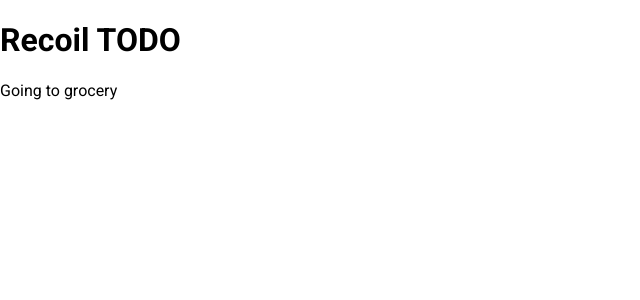
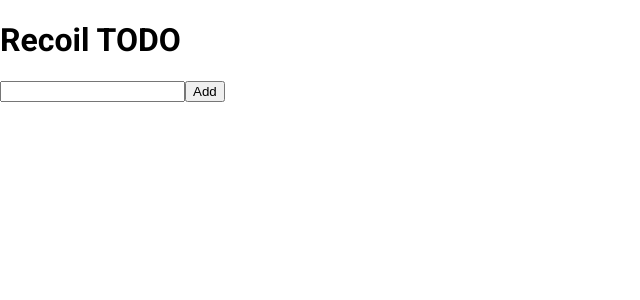
Before and after one commit to eastend-street/recoil-todo, a React (Create React App) app: page / in a window 1280 px wide. Shown: the top 300 px of the page, without its empty margins (0-640 px from the left). Built offline with nearby package versions, Linux system fonts and the light colour scheme.

Commit message:
made todo creator

```diff
--- a/src/App.tsx
+++ b/src/App.tsx
@@ -1,17 +1,19 @@
 import React from "react";
-import { RecoilRoot} from "recoil";
+import { RecoilRoot } from "recoil";
 
 import GlobalStyle from "styles/GlobalStyle";
 import Theme from "styles/Theme";
 
 import TodoList from "components/TodoList";
+import TodoCreator from "components/TodoCreator";
 
-const App = () => {
+const App: React.FC = () => {
   return (
     <RecoilRoot>
       <Theme>
         <GlobalStyle />
         <h1>Recoil TODO</h1>
+        <TodoCreator />
         <TodoList />
       </Theme>
     </RecoilRoot>
--- a/src/atoms/TodoList.ts
+++ b/src/atoms/TodoList.ts
@@ -1,11 +1,12 @@
 import { atom } from "recoil";
 
 export type Todo = {
+  id: number;
   name: string;
   isDone: boolean;
 };
 
-const initialState: Todo[] = [{ name: "Going to grocery", isDone: false }];
+const initialState: Todo[] = [];
 
 export const todoListState = atom({
   key: "TodoListState",
--- /dev/null
+++ b/src/components/TodoCreator/index.tsx
@@ -0,0 +1,34 @@
+import React, { useState } from "react";
+import styled from "styled-components";
+import { useSetRecoilState } from "recoil";
+
+import { todoListState, Todo as TodoType } from "atoms/TodoList";
+
+const TodoCreator: React.FC = () => {
+  const [todoInput, setTodoInput] = useState<string>("");
+  const setTodoList = useSetRecoilState(todoListState);
+
+  const addTodo = () => {
+    setTodoList((prevTodoList: TodoType[]) => [
+      ...prevTodoList,
+      {
+        id: prevTodoList.length + 1,
+        name: todoInput,
+        isDone: false,
+      },
+    ]);
+    setTodoInput("");
+  };
+  return (
+    <Container>
+      <Input value={todoInput} onChange={(e) => setTodoInput(e.target.value)} />
+      <button onClick={addTodo}>Add</button>
+    </Container>
+  );
+};
+
+const Container = styled.div``;
+
+const Input = styled.input``;
+
+export default TodoCreator;
--- a/src/components/TodoList/index.tsx
+++ b/src/components/TodoList/index.tsx
@@ -2,14 +2,14 @@ import React from "react";
 import styled from "styled-components";
 import { useRecoilValue } from "recoil";
 
-import { todoListState, Todo } from "atoms/TodoList";
+import { todoListState, Todo as TodoType } from "atoms/TodoList";
 
-const TodoList = () => {
+const TodoList: React.FC = () => {
   const todoList = useRecoilValue(todoListState);
   return (
     <Container>
-      {todoList.map((todo: Todo, index: number) => {
-        return <div key={index}>{todo.name}</div>;
+      {todoList.map((todo: TodoType) => {
+        return <div key={todo.id}>{todo.name}</div>;
       })}
     </Container>
   );
```
